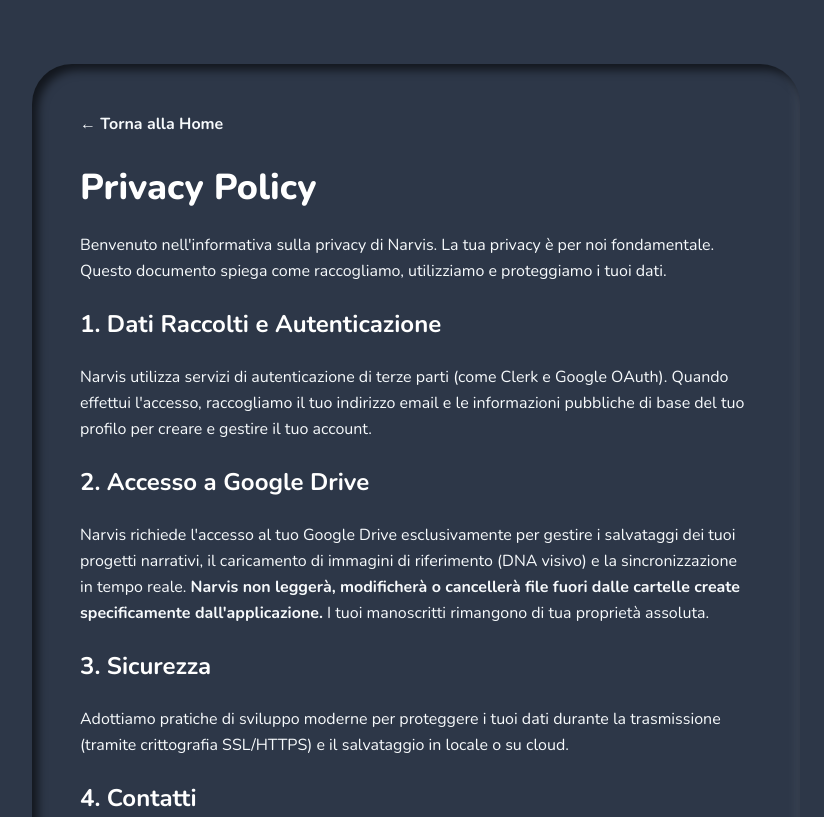
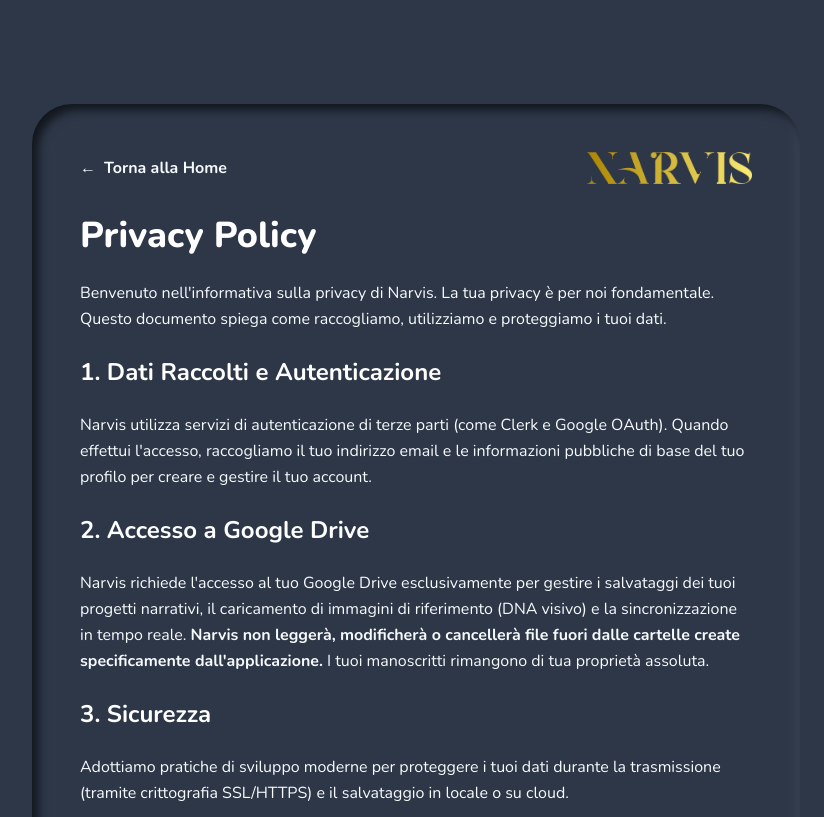
Before and after one commit to MauroRaul/NarvisWebSite, a plain HTML site: page privacy.html in a window 1280 px wide. Shown: the top 817 px of the page, without its empty margins (224-1048 px from the left). Drawn offline with nearby package versions, Linux system fonts and the light colour scheme.

Commit message:
style: add Narvis logo to header and footer

```diff
--- a/privacy.html
+++ b/privacy.html
@@ -17,8 +17,13 @@
 </head>
 
 <body class="bg-neu-base text-neu-text antialiased min-h-screen p-8 md:p-16">
-    <div class="max-w-3xl mx-auto bg-neu-base-dark p-8 md:p-12 rounded-[40px] shadow-neu-in">
-        <a href="/" class="text-neu-accent font-bold hover:underline mb-8 inline-block">&larr; Torna alla Home</a>
+    <div class="max-w-3xl mx-auto bg-neu-base-dark p-8 md:p-12 rounded-[40px] shadow-neu-in mt-10">
+        <div class="flex flex-col md:flex-row justify-between items-start md:items-center mb-8 gap-4">
+            <a href="/" class="text-neu-accent font-bold hover:underline flex items-center gap-2">
+                <span>&larr;</span> Torna alla Home
+            </a>
+            <img src="LogoHorizontal_Alpha.png" alt="Narvis Logo" class="h-6 md:h-8 w-auto">
+        </div>
 
         <h1 class="text-4xl font-extrabold text-white mb-6">Privacy Policy</h1>
 
@@ -35,7 +40,8 @@
             <p>Narvis richiede l'accesso al tuo Google Drive esclusivamente per gestire i salvataggi dei tuoi progetti
                 narrativi, il caricamento di immagini di riferimento (DNA visivo) e la sincronizzazione in tempo reale.
                 <strong>Narvis non leggerà, modificherà o cancellerà file fuori dalle cartelle create specificamente
-                    dall'applicazione.</strong> I tuoi manoscritti rimangono di tua proprietà assoluta.</p>
+                    dall'applicazione.</strong> I tuoi manoscritti rimangono di tua proprietà assoluta.
+            </p>
 
             <h2 class="text-2xl font-bold text-white mt-8 mb-4">3. Sicurezza</h2>
             <p>Adottiamo pratiche di sviluppo moderne per proteggere i tuoi dati durante la trasmissione (tramite
```
Also changed, not shown: index.html (+9 -6 lines), terms.html (+7 -2 lines), LogoHorizontal_Alpha.png (added).
